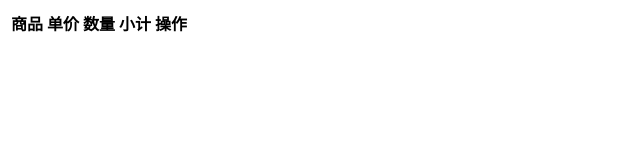
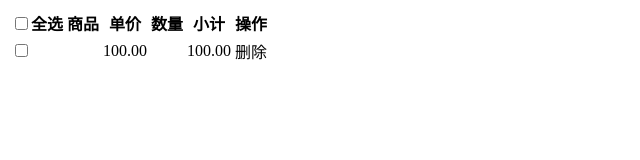
Before and after one commit to FrancoYang/shopping-cart, a plain HTML site: page index.html in a window 1280 px wide. Shown: the whole page, without its empty margins (0-640 px from the left). Drawn offline with Linux system fonts and the light colour scheme.

Commit message:
update codes

```diff
--- a/index.html
+++ b/index.html
@@ -8,6 +8,7 @@
     <table>
         <thead>
             <tr>
+                <th><label for=""><input type="checkbox">全选</label></th>
                 <th>商品</th>
                 <th>单价</th>
                 <th>数量</th>
@@ -16,7 +17,17 @@
             </tr>
         </thead>
         <tbody>
-
+            <tr>
+                <td><input type="checkbox"></td>
+                <td><img src="" alt=""><span></span></td>
+                <td>100.00</td>
+                <td></td>
+                <td>100.00</td>
+                <td><span>删除</span></td>
+            </tr>
+            <tr></tr>
+            <tr></tr>
+            <tr></tr>
         </tbody>
     </table>
 </body>
```
